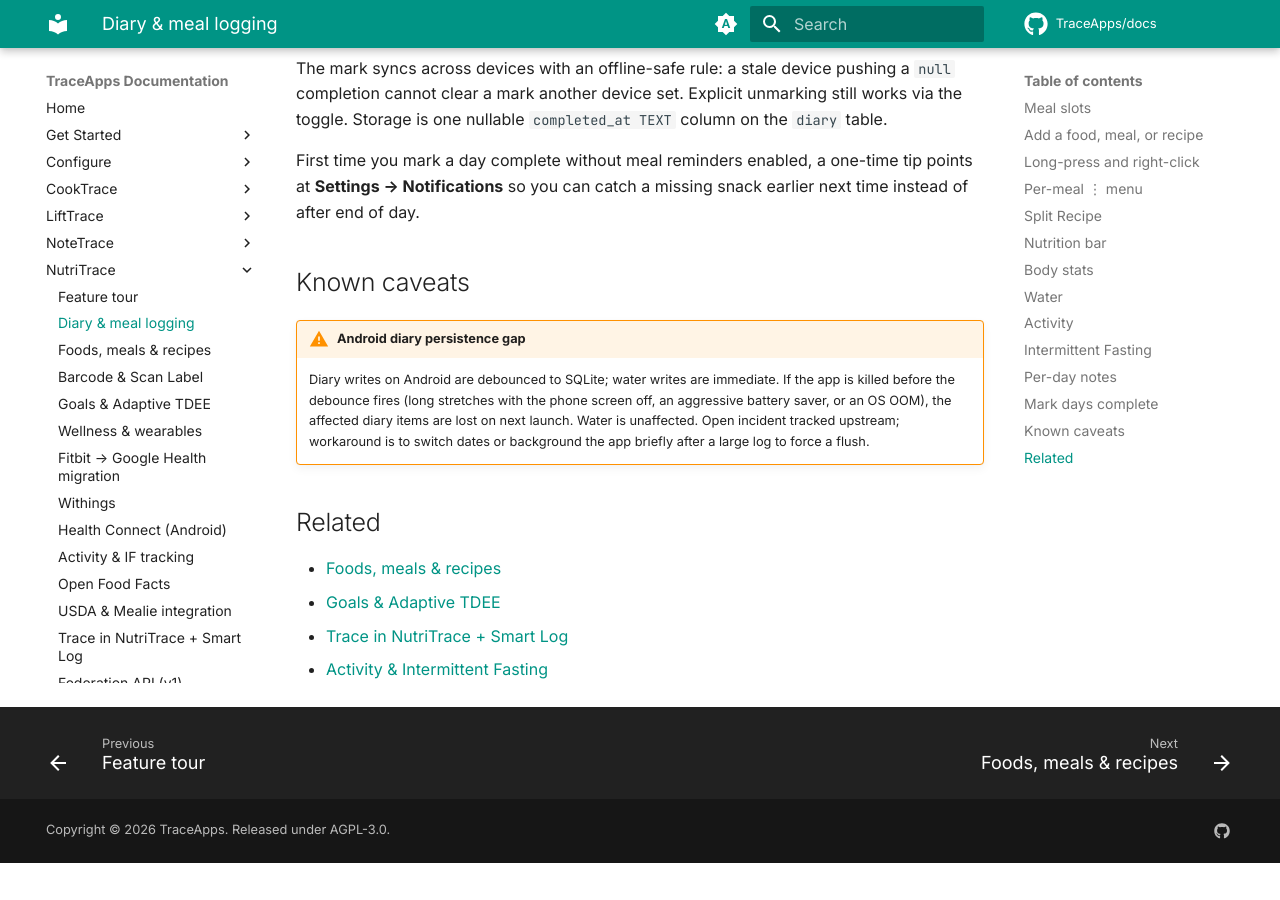
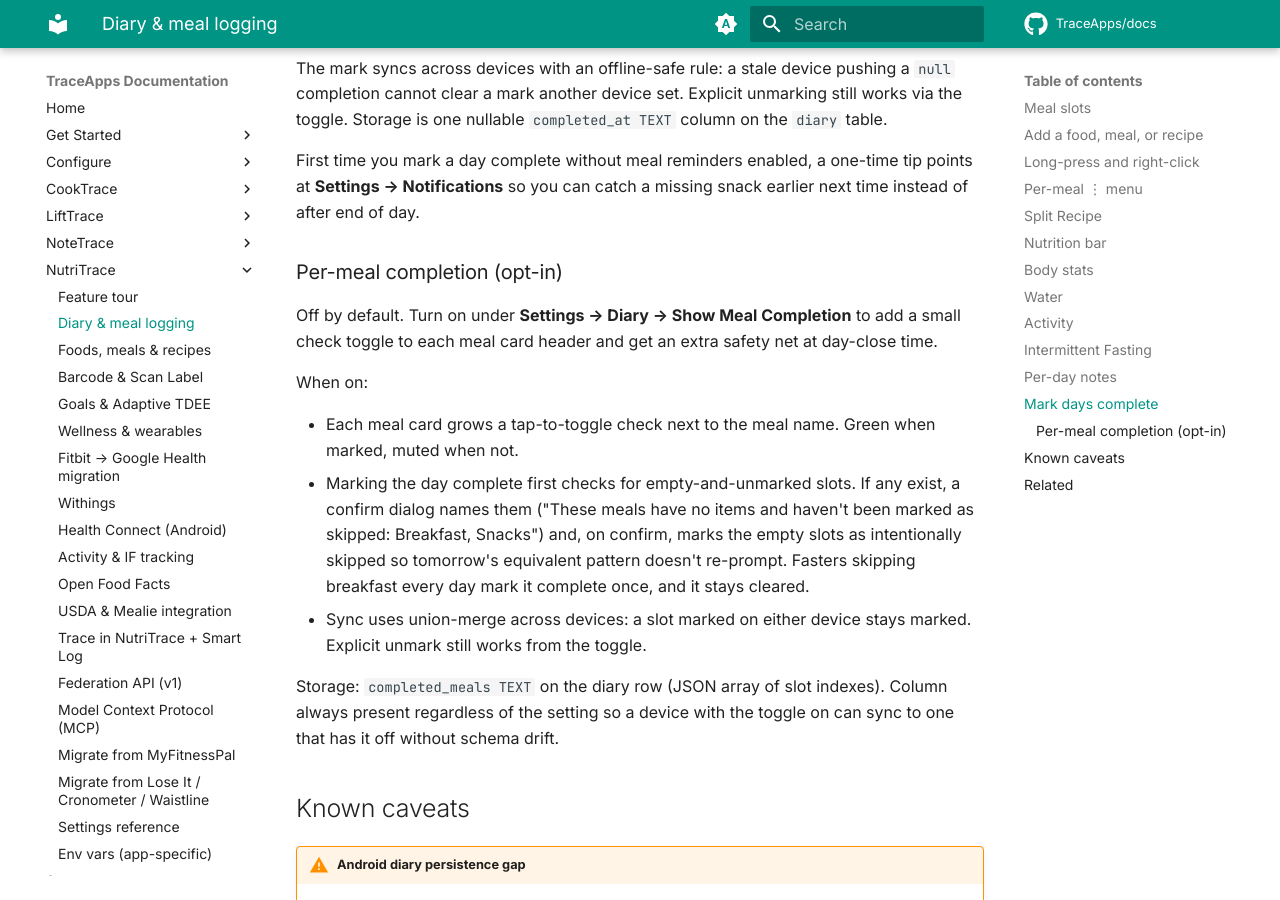
Before and after one commit to TraceApps/docs, an MkDocs documentation site: the page built from docs/nutritrace/diary.md, in a window 1280 px wide and 900 px high, scrolled down 3841 px. Built offline with MkDocs 1.6.1 and Material for MkDocs 9.7.7, drawn with Linux system fonts in a browser that asks for light colours; comment, search, counter and statistics services are not loaded; before the commit the page ends 4704 px from its top, so only the background shows below that.

Commit message:
docs(nutritrace/diary) per-meal completion opt-in (#207)
(cherry picked from commit d79af545d242b57852209d4d2333bddf61057c2a)

```diff
--- a/docs/nutritrace/diary.md
+++ b/docs/nutritrace/diary.md
@@ -89,6 +89,18 @@ The mark syncs across devices with an offline-safe rule: a stale device pushing
 
 First time you mark a day complete without meal reminders enabled, a one-time tip points at **Settings → Notifications** so you can catch a missing snack earlier next time instead of after end of day.
 
+### Per-meal completion (opt-in)
+
+Off by default. Turn on under **Settings → Diary → Show Meal Completion** to add a small check toggle to each meal card header and get an extra safety net at day-close time.
+
+When on:
+
+- Each meal card grows a tap-to-toggle check next to the meal name. Green when marked, muted when not.
+- Marking the day complete first checks for empty-and-unmarked slots. If any exist, a confirm dialog names them ("These meals have no items and haven't been marked as skipped: Breakfast, Snacks") and, on confirm, marks the empty slots as intentionally skipped so tomorrow's equivalent pattern doesn't re-prompt. Fasters skipping breakfast every day mark it complete once, and it stays cleared.
+- Sync uses union-merge across devices: a slot marked on either device stays marked. Explicit unmark still works from the toggle.
+
+Storage: `completed_meals TEXT` on the diary row (JSON array of slot indexes). Column always present regardless of the setting so a device with the toggle on can sync to one that has it off without schema drift.
+
 ## Known caveats
 
 !!! warning "Android diary persistence gap"
```
